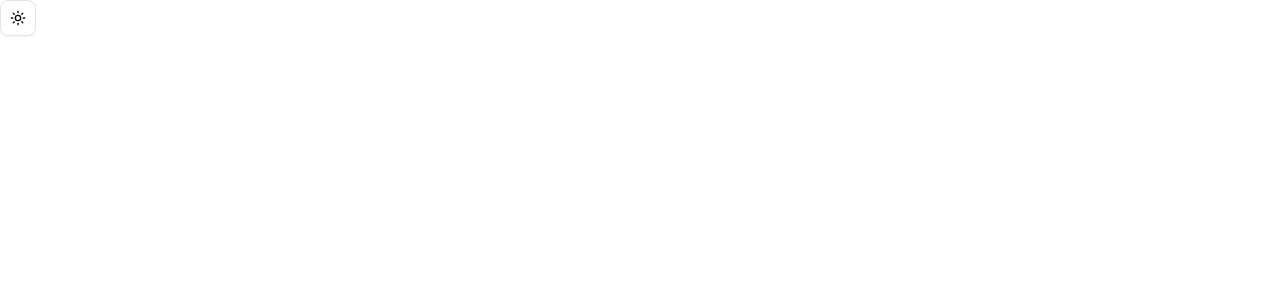
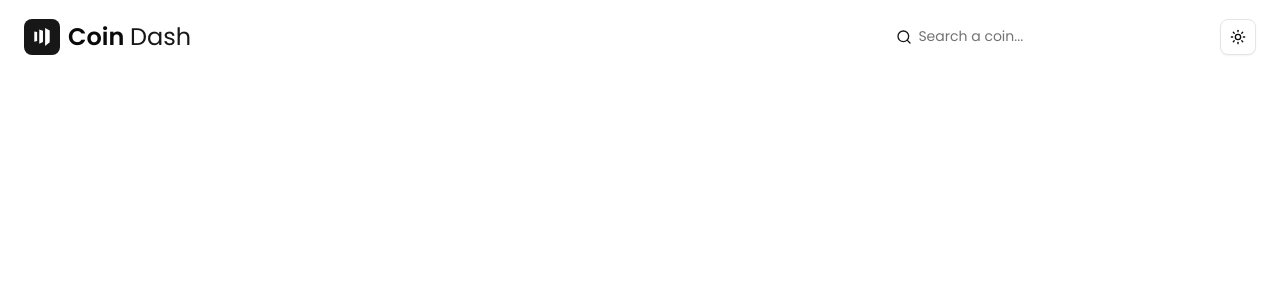
Before and after one commit to johndev94/crypto-app-nextJS, a Next.js app: page / in a window 1280 px wide. Shown: the top 300 px of the page. Built offline with nearby package versions, Linux system fonts and the light colour scheme.

Commit message:
Header created, logo, and search bar

```diff
--- /dev/null
+++ b/app/Components/Header.tsx
@@ -0,0 +1,40 @@
+import { ModeToggle } from "../mode-toggle";
+import { SiMarketo } from "react-icons/si";
+import { Search } from "lucide-react";
+import { Input } from "@/components/ui/input";
+
+
+export function Header() {
+    return (
+      <nav className="flex h-[73px] items-center justify-between px-6">
+        <Logo />
+        <div className="flex items-center justify-between gap-4 w-[30%]">
+          <div className="relative">
+            <Search className="absolute left-2.5 top-2.5 h-4 w-4 text-primary" />
+            <Input
+              type="search"
+              placeholder="Search a coin..."
+              className="pl-8 border-none shadow-none w-[300px]"
+            />
+          </div>
+          <ModeToggle />
+        </div>
+      </nav>
+    );
+  }
+
+  function Logo() {
+    return (
+      <header className="flex items-center gap-2 left-10 top-8">
+        <div className="size-9 bg-primary rounded-md flex justify-center items-center">
+          <SiMarketo className="text-white text-lg" aria-hidden="true" />
+        </div>
+
+        <h1 className="font-semibold text-2xl font-poppins max-md:hidden">
+          Coin <span className="font-normal text-primary">Dash</span>
+        </h1>
+      </header>
+    );
+  }
+
+  export default Logo;
--- a/app/mode-toggle.tsx
+++ b/app/mode-toggle.tsx
@@ -24,7 +24,7 @@
           <span className="sr-only">Toggle theme</span>
         </Button>
       </DropdownMenuTrigger>
-      <DropdownMenuContent align="end">
+      <DropdownMenuContent align="end" className="poppins">
         <DropdownMenuItem onClick={() => setTheme("light")}>
           Light
         </DropdownMenuItem>
--- a/app/page.tsx
+++ b/app/page.tsx
@@ -1,8 +1,9 @@
 import Image from "next/image";
 import { ModeToggle } from "./mode-toggle";
+import { Header } from "./Components/Header";
 
 export default function Home() {
   return <div className="poppins">
-    <ModeToggle />
+    <Header />
   </div>;
 }
--- /dev/null
+++ b/components/ui/input.tsx
@@ -0,0 +1,21 @@
+import * as React from "react"
+
+import { cn } from "@/lib/utils"
+
+function Input({ className, type, ...props }: React.ComponentProps<"input">) {
+  return (
+    <input
+      type={type}
+      data-slot="input"
+      className={cn(
+        "border-input file:text-foreground placeholder:text-muted-foreground selection:bg-primary selection:text-primary-foreground flex h-9 w-full min-w-0 rounded-md border bg-transparent px-3 py-1 text-base shadow-xs transition-[color,box-shadow] outline-none file:inline-flex file:h-7 file:border-0 file:bg-transparent file:text-sm file:font-medium disabled:pointer-events-none disabled:cursor-not-allowed disabled:opacity-50 md:text-sm",
+        "focus-visible:border-ring focus-visible:ring-ring/50 focus-visible:ring-[3px]",
+        "aria-invalid:ring-destructive/20 dark:aria-invalid:ring-destructive/40 aria-invalid:border-destructive",
+        className
+      )}
+      {...props}
+    />
+  )
+}
+
+export { Input }
```
